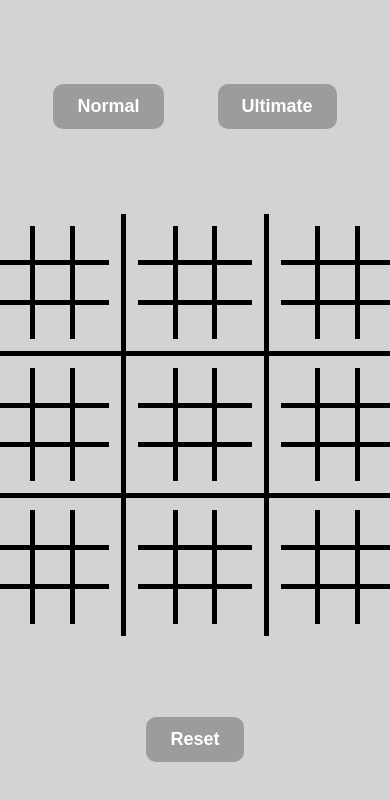
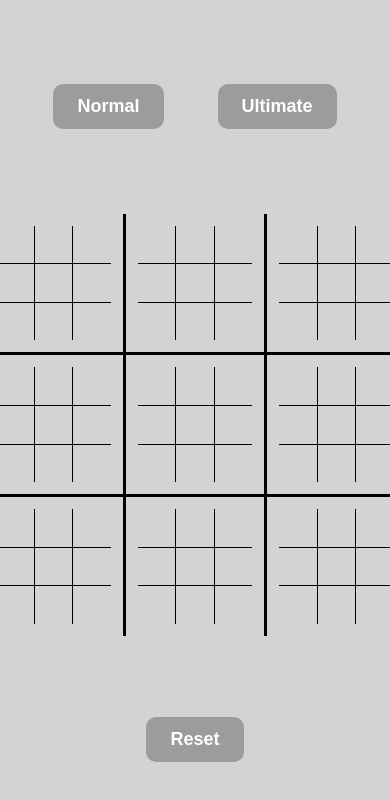
Before and after one commit to zraycd/tictactoe, a website built with webpack: page src/index.html in a window 390 px wide. Both pictures are taken after a click on the button "Ultimate". Built offline with nearby package versions, Linux system fonts and the light colour scheme.

Commit message:
aaaaaaaaaaaaaaaaaaaaaaaaaaaaaaaaaaaaaaaaaaaaaaaaaaaaaaaaaaaa

```diff
--- a/src/gameboardBoardManipulation.js
+++ b/src/gameboardBoardManipulation.js
@@ -88,8 +88,8 @@ class gameboardManipulation extends gameboardPlace {
     let winParams = this.checkForWin(this.board);
     console.log(winParams[3]);
     if (window.innerWidth < 750) {
-      winParams[3][0] = Math.ceil((winParams[3][0] / 3) * 2);
-      winParams[3][1] = Math.ceil((winParams[3][1] / 3) * 2);
+      winParams[3][0] = Math.floor((winParams[3][0] / 3) * 2);
+      winParams[3][1] = Math.floor((winParams[3][1] / 3) * 2);
       winParams[3][3] = Number(((winParams[3][3] / 3) * 2).toFixed(2));
       console.log(winParams[3]);
     }
@@ -139,9 +139,3 @@ class gameboardManipulation extends gameboardPlace {
 }
 
 export default gameboardManipulation;
-
-// at the start of the game lastMark = null
-// if lastMark is null, unlock every container
-// if lastMark isnt null, lock every container, except the one that matches lastMark coordinates
-// if lastMark coordinates match the coordinates of a container that has been won already, unlock every other container
-// if container is won, lock it
--- a/src/style.css
+++ b/src/style.css
@@ -123,9 +123,12 @@ button:hover {
         font-size: 4rem;
     }
     .container > .cell {
-        font-size: 1.33rem;
+        font-size: 1.12rem;
     }
-    .mainContainer, .container {
-        gap: 5px;
+    .mainContainer {
+        gap: 3px;
+    }
+    .container {
+        gap: 1px;
     }
 }
```
Also changed, not shown: dist/bundle.js.
